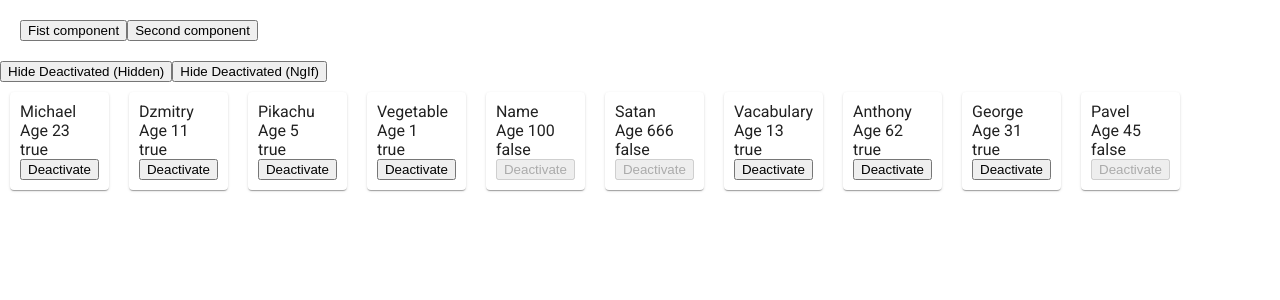
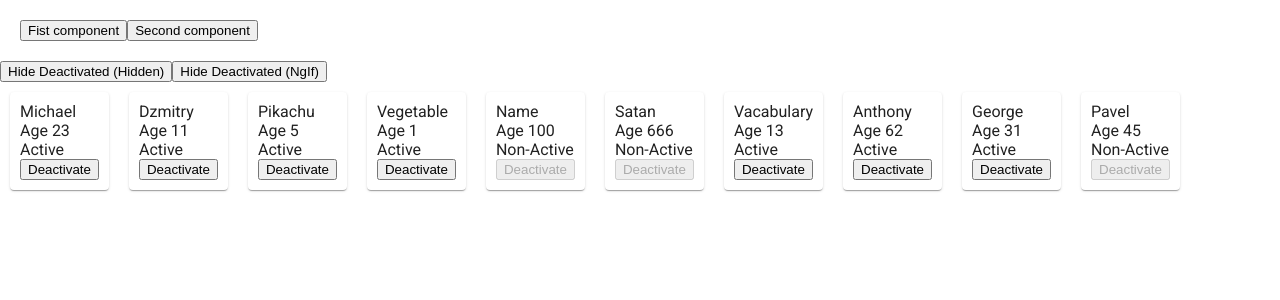
Before and after one commit to VladimirSmar/angularTraining, an Angular app in the folder ambitions/: page / in a window 1280 px wide. Shown: the top 300 px of the page. Built offline with nearby package versions, Linux system fonts and the light colour scheme.

Commit message:
uselss classes

```diff
--- a/ambitions/src/app/pages/first/first.component.html
+++ b/ambitions/src/app/pages/first/first.component.html
@@ -12,9 +12,9 @@
       <div [style.visibility]="isDeactivatedUsersHidden ? 'visible' : user.activated? 'visible' : 'hidden'">
         <ng-container *ngIf="isDeactivatedUsersShown ? true : user.activated"
           ><mat-card class="card" [hidden]="true">
-            <div class="user-name">{{ user.name }}</div>
-            <div class="user-age">Age {{ user.age }}</div>
-            <div class="isActivated">{{ user.activated }}</div>
+            <div>{{ user.name }}</div>
+            <div>Age {{ user.age }}</div>
+            <div>{{ user.activated? 'Active' : 'Non-Active' }}</div>
             <button
               (click)="this.deactivateUser(user)"
               [disabled]="!user.activated"
```
